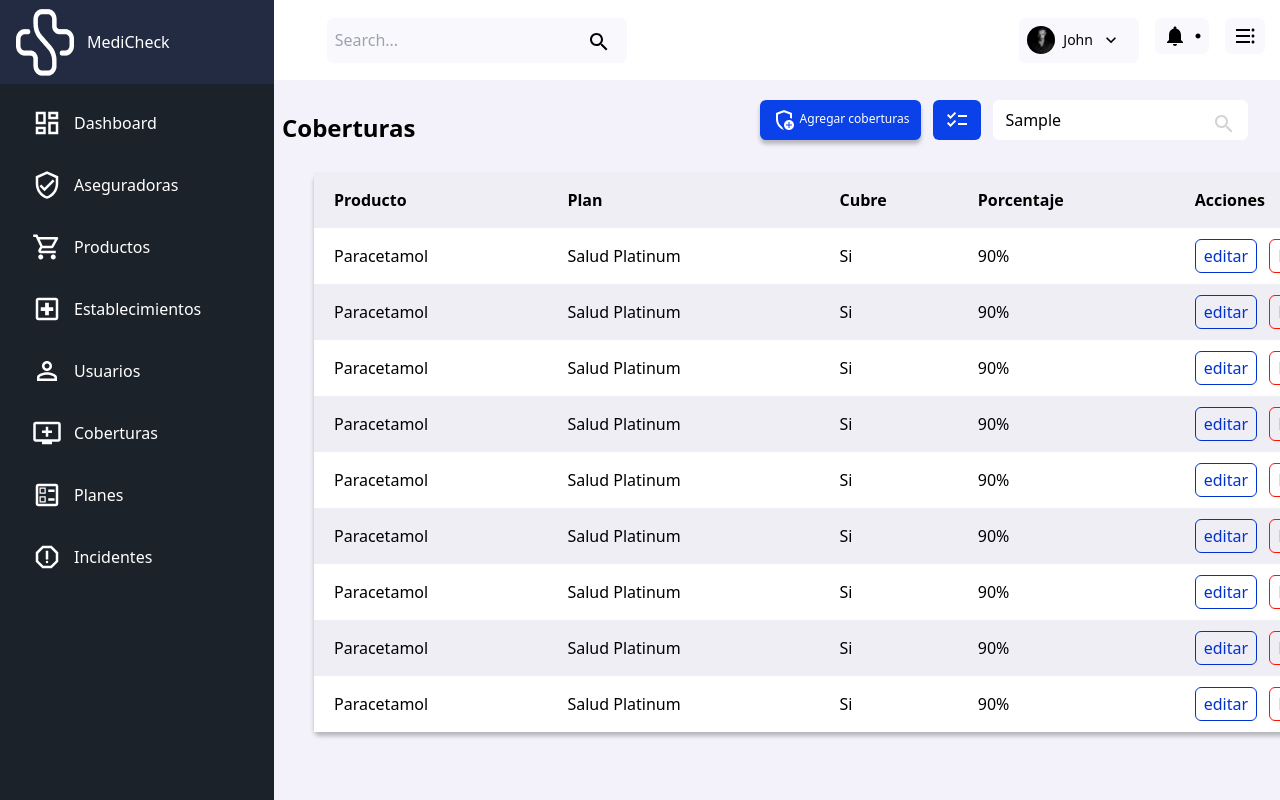
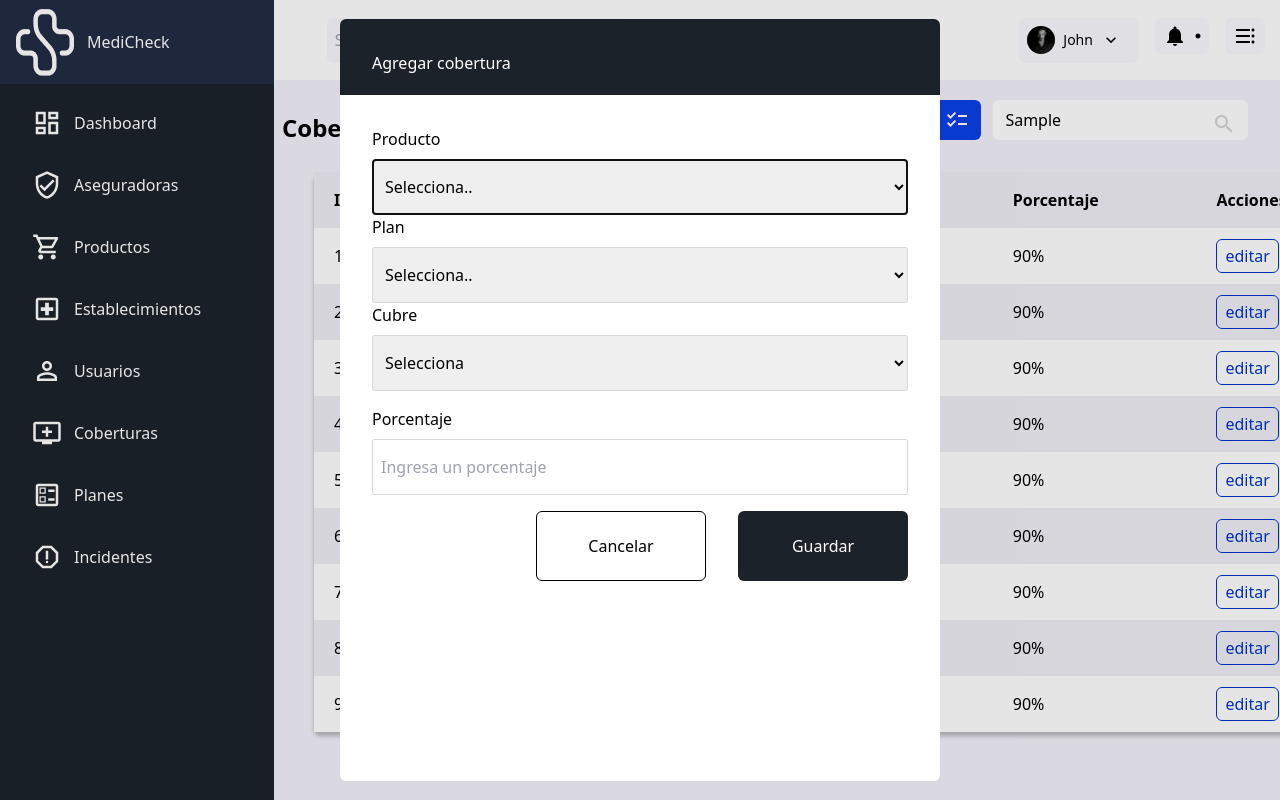
Before and after one commit to jgzalez/DployMBO, a React (Vite) app in the folder medicheck-backoffice/: page /coverage in a window 1280 px wide. Both pictures are taken after typing "Sample" into the empty fields and a click on the button "Agregar coberturas". Built offline with nearby package versions, Linux system fonts and the light colour scheme.

Commit message:
Adding add entity and delete entity functionalities

```diff
--- a/medicheck-backoffice/src/components/Pages/CoveragePage/CoveragePage.jsx
+++ b/medicheck-backoffice/src/components/Pages/CoveragePage/CoveragePage.jsx
@@ -1,62 +1,73 @@
-import React, { useState } from "react";
+import React, { useRef, useState } from "react";
 
 import { MainTable } from "../../UI/MainTable";
 import AddModeratorOutlinedIcon from "@mui/icons-material/AddModeratorOutlined";
-import { SideBar } from "../../UI/SideBar";
-import { TopBar } from "../../UI/TopBar";
-import { PageMainContent } from "../../UI/PageMainContent";
 import { PageLayout } from "../../UI/PayeLayout";
+import { AddEntityModal } from "../../UI/AddEntityModal";
+import { DeleteEntityModal } from "../../UI/DeleteEntityModal";
+import { ModalInput } from "../../UI/ModalInput";
+import { ModalComboBox } from "../../UI/ModalComboBox";
+import { ModalButtons } from "../../UI/ModalButtons";
 export const CoveragePage = () => {
   const dummyData = [
     {
+      id: 1,
       Producto: "Paracetamol",
       Plan: "Salud Platinum",
       Cubre: "Si",
       Porcentaje: "90%",
     },
     {
+      id: 2,
       Producto: "Paracetamol",
       Plan: "Salud Platinum",
       Cubre: "Si",
       Porcentaje: "90%",
     },
     {
+      id: 3,
       Producto: "Paracetamol",
       Plan: "Salud Platinum",
       Cubre: "Si",
       Porcentaje: "90%",
     },
     {
+      id: 4,
       Producto: "Paracetamol",
       Plan: "Salud Platinum",
       Cubre: "Si",
       Porcentaje: "90%",
     },
     {
+      id: 5,
       Producto: "Paracetamol",
       Plan: "Salud Platinum",
       Cubre: "Si",
       Porcentaje: "90%",
     },
     {
+      id: 6,
       Producto: "Paracetamol",
       Plan: "Salud Platinum",
       Cubre: "Si",
       Porcentaje: "90%",
     },
     {
+      id: 7,
       Producto: "Paracetamol",
       Plan: "Salud Platinum",
       Cubre: "Si",
       Porcentaje: "90%",
     },
     {
+      id: 8,
       Producto: "Paracetamol",
       Plan: "Salud Platinum",
       Cubre: "Si",
       Porcentaje: "90%",
     },
     {
+      id: 9,
       Producto: "Paracetamol",
       Plan: "Salud Platinum",
       Cubre: "Si",
@@ -64,15 +75,86 @@ export const CoveragePage = () => {
     },
   ];
 
+  const AddEntityDialog = useRef();
+  const DeleteEntityDialog = useRef();
+  const initialState = {
+    id: 0,
+    Producto: "",
+    Plan: "",
+    Cubre: "",
+    Porcentaje: "",
+  };
+  const [id, setId] = useState();
+  const [tableData, setTableData] = useState(dummyData);
+  const [newCoverage, setNewCoverage] = useState(initialState);
+
+  function handleSave() {
+    const newData = { ...newCoverage, id: Math.random() };
+    console.log(newData);
+    setTableData((prevValue) => {
+      return [...prevValue, newData];
+    });
+  }
+  function handleInput(e) {
+    const name = e.target.name;
+    const value = e.target.value;
+    setNewCoverage((prevValue) => {
+      return { ...prevValue, [name]: value };
+    });
+  }
+  function handleOpenDeleteModal(id) {
+    DeleteEntityDialog.current.showModal();
+    setId(id);
+  }
+
+  function handleDelete() {
+    setTableData(tableData.filter((data) => data.id != id));
+  }
+
   return (
     <PageLayout
       pageMainTitle={"Coberturas"}
       pageMainbuttonDescription={"Agregar coberturas"}
       pageMainbuttonIcon={<AddModeratorOutlinedIcon />}
+      onAdd={() => AddEntityDialog.current.showModal()}
     >
+      <AddEntityModal ref={AddEntityDialog} title={"Agregar cobertura"}>
+        <ModalComboBox
+          title={"Producto"}
+          options={["Selecciona..", "Paracetamol", "Doloneuroalfa"]}
+          value={newCoverage.Producto}
+          name={"Producto"}
+          onChange={handleInput}
+        />
+        <ModalComboBox
+          title="Plan"
+          options={["Selecciona..", "Salud Platinum", "Salud Gold"]}
+          value={newCoverage.Plan}
+          name="Plan"
+          onChange={handleInput}
+        />
+        <ModalComboBox
+          title={"Cubre"}
+          options={["Selecciona", "Si", "No"]}
+          value={newCoverage.Cubre}
+          name={"Cubre"}
+          onChange={handleInput}
+        />
+        <ModalInput
+          label={"Porcentaje"}
+          type={"number"}
+          placeholder={"Ingresa un porcentaje"}
+          onChange={handleInput}
+          name={"Porcentaje"}
+          value={newCoverage.Porcentaje}
+        />
+        <ModalButtons onSave={handleSave} />
+      </AddEntityModal>
+      <DeleteEntityModal ref={DeleteEntityDialog} onDelete={handleDelete} />
       <MainTable
-        headers={["Producto", "Plan", "Cubre", "Porcentaje", "Acciones"]}
-        mainData={dummyData}
+        headers={["ID", "Producto", "Plan", "Cubre", "Porcentaje", "Acciones"]}
+        mainData={tableData}
+        onDelete={handleOpenDeleteModal}
       />
     </PageLayout>
   );
--- a/medicheck-backoffice/src/components/Pages/InsurancePage/InsurancePage.jsx
+++ b/medicheck-backoffice/src/components/Pages/InsurancePage/InsurancePage.jsx
@@ -1,11 +1,14 @@
-import React, { useState } from "react";
+import React, { useRef, useState } from "react";
 
 import VerifiedOutlinedIcon from "@mui/icons-material/VerifiedOutlined";
 import { MainTable } from "../../UI/MainTable";
-import { SideBar } from "../../UI/SideBar";
-import { TopBar } from "../../UI/TopBar";
-import { PageMainContent } from "../../UI/PageMainContent";
+
 import { PageLayout } from "../../UI/PayeLayout";
+import { AddEntityModal } from "../../UI/AddEntityModal";
+import { ModalInput } from "../../UI/ModalInput";
+import { DeleteEntityModal } from "../../UI/DeleteEntityModal";
+import { ModalButtons } from "../../UI/ModalButtons";
+
 export const InsurancePage = () => {
   const dummyData = [
     {
@@ -51,18 +54,100 @@ export const InsurancePage = () => {
       Telefono: "+1 809 476 3535",
     },
   ];
+  const AddEntityDialog = useRef();
+  const DeleteEntityDialog = useRef();
+  const [id, setId] = useState();
+  const [tableData, setTableData] = useState(dummyData);
+  const initialState = {
+    id: 0,
+    Nombre: "",
+    Direccion: "",
+    Correo: "",
+    Telefono: "",
+  };
+  const [newinsurance, setNewInsurance] = useState(initialState);
+
+  function handleSave() {
+    const newData = { ...newinsurance, id: Math.random() };
+    console.log(newData);
+    setTableData((prevValue) => {
+      return [...prevValue, newData];
+    });
+    setNewInsurance(initialState);
+  }
+
+  function handleInput(e) {
+    const name = e.target.name;
+    const value = e.target.value;
+    setNewInsurance((prevValue) => {
+      return { ...prevValue, [name]: value };
+    });
+  }
+  function handleOpenDeleteModal(id) {
+    DeleteEntityDialog.current.showModal();
+    setId(id);
+  }
+
+  function handleDelete() {
+    setTableData(tableData.filter((data) => data.id != id));
+  }
 
   return (
     <PageLayout
       pageMainTitle={"Aseguradoras"}
-      pageMainbuttonDescription={"Agregar aseguradora"}
+      pageMainbuttonDescription={"Agregar aseguradoras"}
       pageMainbuttonIcon={
         <VerifiedOutlinedIcon className="!text-base md:!text-xl" />
       }
+      onAdd={() => AddEntityDialog.current.showModal()}
     >
+      <AddEntityModal title={"Agregar aseguradora"} ref={AddEntityDialog}>
+        <ModalInput
+          label={"Nombre"}
+          type={"text"}
+          placeholder={"Ingresa un nombre"}
+          onChange={handleInput}
+          name={"Nombre"}
+          value={newinsurance.Nombre}
+        />
+        <ModalInput
+          label={"Dirección"}
+          type={"text"}
+          placeholder={"Ingresa una dirección"}
+          onChange={handleInput}
+          name={"Direccion"}
+          value={newinsurance.Direccion}
+        />
+        <ModalInput
+          label={"Correo"}
+          type={"text"}
+          placeholder={"Ingresa un correo"}
+          onChange={handleInput}
+          name={"Correo"}
+          value={newinsurance.Correo}
+        />
+        <ModalInput
+          label={"Telefono"}
+          type={"text"}
+          placeholder={"Ingresa un telefono"}
+          onChange={handleInput}
+          name={"Telefono"}
+          value={newinsurance.Telefono}
+        />
+        <ModalButtons onSave={handleSave} />
+      </AddEntityModal>
+      <DeleteEntityModal ref={DeleteEntityDialog} onDelete={handleDelete} />
       <MainTable
-        headers={["Nombre", "Direccion", "Correo", "Telefono", "Acciones"]}
-        mainData={dummyData}
+        headers={[
+          "ID",
+          "Nombre",
+          "Direccion",
+          "Correo",
+          "Telefono",
+          "Acciones",
+        ]}
+        mainData={tableData}
+        onDelete={handleOpenDeleteModal}
       />
     </PageLayout>
   );
--- a/medicheck-backoffice/src/components/UI/DeleteEntityModal.jsx
+++ b/medicheck-backoffice/src/components/UI/DeleteEntityModal.jsx
@@ -1,5 +1,20 @@
-import React from "react";
+import React, { forwardRef } from "react";
 
-export const DeleteEntityModal = () => {
-  return <div>DeleteEntityModal</div>;
-};
+export const DeleteEntityModal = forwardRef(function DeleteEntityModal(
+  { onDelete },
+  ref
+) {
+  return (
+    <dialog ref={ref} className="w-fit h-fit">
+      <h1>Estas seguro/a?</h1>
+      <p>
+        Realmente quieres borrar este registro? este proceso no se puede
+        deshacer
+      </p>
+      <form method="dialog">
+        <button>Cancelar</button>
+        <button onClick={onDelete}>Eliminar</button>
+      </form>
+    </dialog>
+  );
+});
--- /dev/null
+++ b/medicheck-backoffice/src/components/UI/ModalButtons.jsx
@@ -0,0 +1,17 @@
+import React from "react";
+
+export const ModalButtons = ({ onSave }) => {
+  return (
+    <div className="flex justify-end gap-8">
+      <button className="w-[170px] p-2 rounded-md h-[70px] border border-black">
+        Cancelar
+      </button>
+      <button
+        className="w-[170px] p-2 rounded-md h-[70px] bg-[#1C222A] text-white"
+        onClick={onSave}
+      >
+        Guardar
+      </button>
+    </div>
+  );
+};
--- /dev/null
+++ b/medicheck-backoffice/src/components/UI/ModalComboBox.jsx
@@ -0,0 +1,21 @@
+import React from "react";
+
+export const ModalComboBox = ({ title, options, ...props }) => {
+  return (
+    <label>
+      {title}
+      <select
+        {...props}
+        className="w-full h-14 border rounded-sm p-2 mt-2 border-[#D9D9D9]"
+      >
+        {options.map((option) => {
+          return (
+            <option key={option} value={option}>
+              {option}
+            </option>
+          );
+        })}
+      </select>
+    </label>
+  );
+};
--- /dev/null
+++ b/medicheck-backoffice/src/components/UI/ModalInput.jsx
@@ -0,0 +1,13 @@
+import React from "react";
+
+export const ModalInput = ({ label, ...props }) => {
+  return (
+    <label className="my-4">
+      {label}
+      <input
+        className="w-full h-14 border rounded-sm p-2 mt-2 border-[#D9D9D9]"
+        {...props}
+      />
+    </label>
+  );
+};
--- a/medicheck-backoffice/src/components/UI/PageMainContent.jsx
+++ b/medicheck-backoffice/src/components/UI/PageMainContent.jsx
@@ -8,11 +8,11 @@ export const PageMainContent = ({
   buttonDescription,
   buttonIcon,
   pageWelcome,
+  onAdd,
   ...props
 }) => {
   return (
     <div
-      onClick={() => console.log("Click")}
       className="w-full h-screen  bg-[#F3F2FB] py-5 overflow-y-scroll overflow-x-hidden  mt-[60px] sm:h-full md:mt-[80px] lg:ml-[275px] lg:w-[77vw]   xl:w-[83vw]  xl:ml-[250px] 2xl:w-[86vw] 2xl:ml-[275px]"
       {...props}
     >
@@ -23,7 +23,10 @@ export const PageMainContent = ({
           </h1>
 
           <div className="flex items-center pl-3  gap-3 md:mr-16 mb-4 ">
-            <button className="bg-[#0A41E9] text-xs w-[200px] rounded-md p-1 text-white md:px-3 shadow-main-shadow h-[2.5rem] md:w-fit ">
+            <button
+              onClick={onAdd}
+              className="bg-[#0A41E9] text-xs w-[200px] rounded-md p-1 text-white md:px-3 shadow-main-shadow h-[2.5rem] md:w-fit "
+            >
               {buttonIcon} {buttonDescription}
             </button>
             <div className="bg-[#0A41E9] h-[2.5rem] hidden md:w-fit rounded-md px-3 md:flex items-center ">
--- a/medicheck-backoffice/src/components/UI/PayeLayout.jsx
+++ b/medicheck-backoffice/src/components/UI/PayeLayout.jsx
@@ -9,7 +9,7 @@ export const PageLayout = ({
   pageMainbuttonIcon,
   pageMainWelcome,
   children,
-
+  onAdd,
   ...props
 }) => {
   const [isOpen, setIsOpen] = useState(false);
@@ -39,6 +39,7 @@ export const PageLayout = ({
           pageWelcome={pageMainWelcome}
           buttonDescription={pageMainbuttonDescription}
           buttonIcon={pageMainbuttonIcon}
+          onAdd={onAdd}
         >
           {children}
         </PageMainContent>
```
Also changed, not shown: medicheck-backoffice/src/components/UI/MainTable.jsx (+6 -6 lines).
